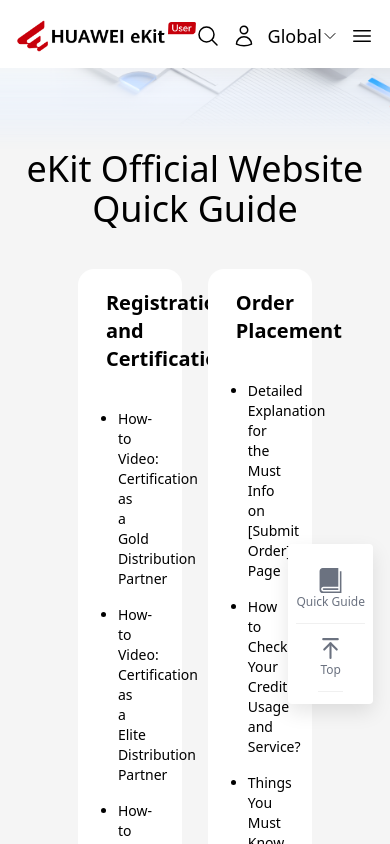
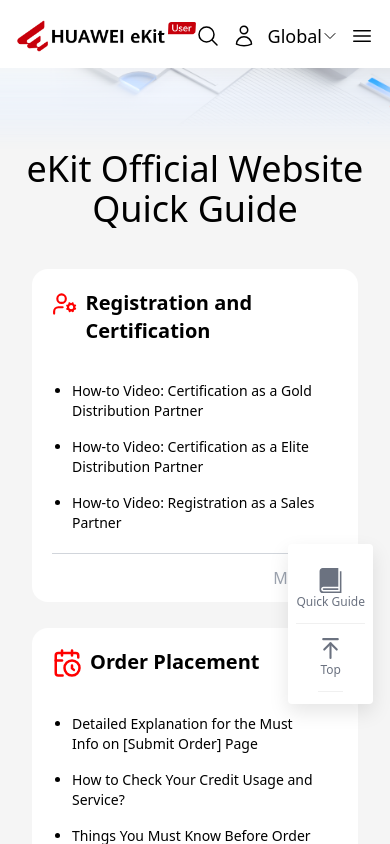
Before and after one commit to tbarrientos98/micrositio-huawei, a Next.js app: page /quick-guide in a window 390 px wide. Shown: the top 844 px of the page. Built offline with nearby package versions, Linux system fonts and the light colour scheme.

Commit message:
fix(corrijo mobile de quick guide)

```diff
--- a/src/app/quick-guide/page.jsx
+++ b/src/app/quick-guide/page.jsx
@@ -11,6 +11,7 @@
 
 import quickGuide from '@/constants/quickGuide.json'
 import Link from 'next/link';
+import './quickGuide.css'
 
 const iconsMap = {
     LuUserCog: LuUserCog,
@@ -41,7 +42,7 @@
                 {quickGuide.map((item) => {
                     const IconComponent = iconsMap[item.icon]
                     return (
-                        <div key={item.id} className='cardQuickGuide bg-[#fff] pt-5 px-5 rounded-[16px] w-[32%] flex flex-col justify-between'>
+                        <div key={item.id} className="cardQuickGuide bg-[#fff] pt-5 px-5 rounded-[16px] w-[32%] sm-min-w-full flex flex-col justify-between">
                             <div className='flex flex-col justify-start gap-4'>
                                 <div className='flex flex-row gap-2'>
                                     <IconComponent color='red' size={30} />
--- /dev/null
+++ b/src/app/quick-guide/quickGuide.css
@@ -0,0 +1,7 @@
+@media (max-width: 640px) {
+
+    /* sm: 640px es el tamaño por defecto en Tailwind */
+    .sm-min-w-full {
+        min-width: 100%;
+    }
+}
```
